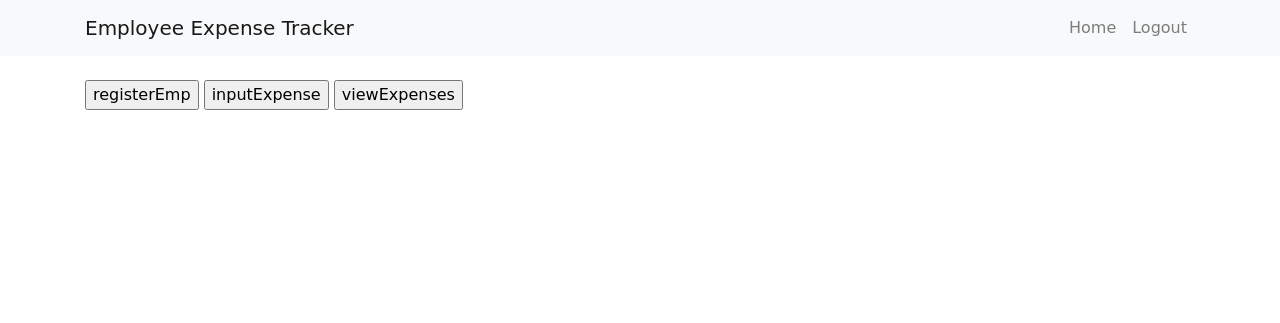
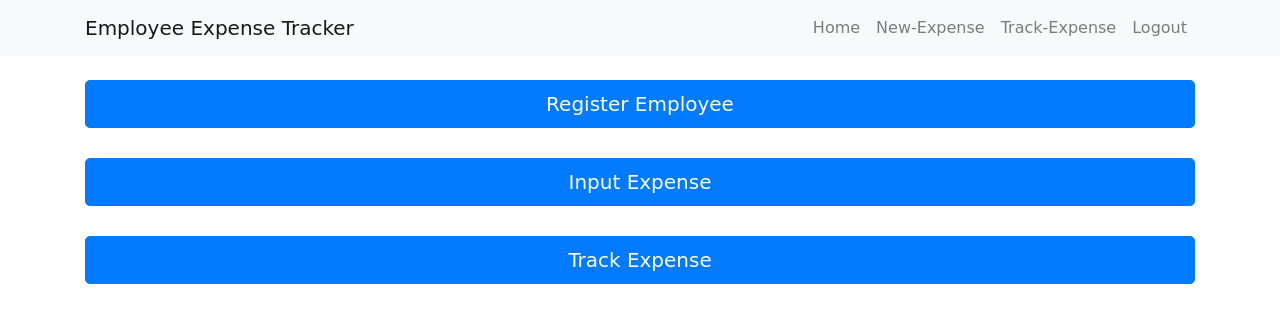
Before and after one commit to NickSneo/Employee-Expense-Tracker, a Django app: page / in a window 1280 px wide. Shown: the top 323 px of the page. Run offline with Django 3.2, Linux system fonts and the light colour scheme; the visitor is signed in with stand-in values (Sample User, id 1); some libraries are stand-ins or nearby versions; some web fonts are replaced.

Commit message:
viewExpenses page reworked and ui improvements

```diff
--- a/Register/views.py
+++ b/Register/views.py
@@ -29,15 +29,7 @@ def loginUser(request):
 
 @login_required(login_url="/loginUser")
 def home(request):
-    if request.method == 'POST':
-        if request.POST['action'] == 'registerEmp':
-            return redirect(registerEmp)
-        elif request.POST['action'] == 'inputExpense':
-            return redirect(inputExpense)
-        else:
-            return render(request, "viewExpenses.html")
-    else:
-        return render(request, "home.html")
+    return render(request, "home.html")
 
 
 @login_required(login_url="/loginUser")
--- a/templates/home.html
+++ b/templates/home.html
@@ -2,19 +2,12 @@
 {% extends 'nav.html' %}
 
 {% block content %}
+
 <div class="container">
+    <a href="{% url 'registerEmp' %}"><button type="button" class="btn btn-primary btn-lg btn-block" style="margin-bottom: 30px;">Register Employee</button></a>
+    <a href="{% url 'inputExpense' %}"><button type="button" class="btn btn-primary btn-lg btn-block" style="margin-bottom: 30px;">Input Expense</button></a>
+    <a href="{% url 'viewExpenses' %}"><button type="button" class="btn btn-primary btn-lg btn-block" style="margin-bottom: 30px;">Track Expense</button></a>
 
-    {% if hi %}
-        <h1>{{hi}}</h1>
-
-    {% else %}
-    <form action="{% url 'home' %}" method="POST">
-        {% csrf_token %}
-        <input type="Submit" name="action" value="registerEmp">
-        <input type="Submit" name="action" value="inputExpense">
-        <input type="Submit" name="action" value="viewExpenses">
-    </form>
-    {% endif %}
 </div>
 
 {% endblock %}
--- a/templates/nav.html
+++ b/templates/nav.html
@@ -44,7 +44,12 @@
             </li>
 
             {% if user.is_authenticated %}
-
+            <li class="nav-item">
+              <a class="nav-link" href="{% url 'inputExpense' %}">New-Expense</a>
+            </li>
+            <li class="nav-item">
+              <a class="nav-link" href="{% url 'viewExpenses' %}">Track-Expense</a>
+            </li>
             <li class="nav-item">
               <a class="nav-link" href="{% url 'logoutUser' %}">Logout</a>
             </li>
```
Also changed, not shown: templates/trackByEmp.html (added, +9 -0 lines), templates/trackByTag.html (added, +9 -0 lines), templates/trackByTime.html (added, +9 -0 lines), templates/viewExpenses.html (+9 -1 lines).
